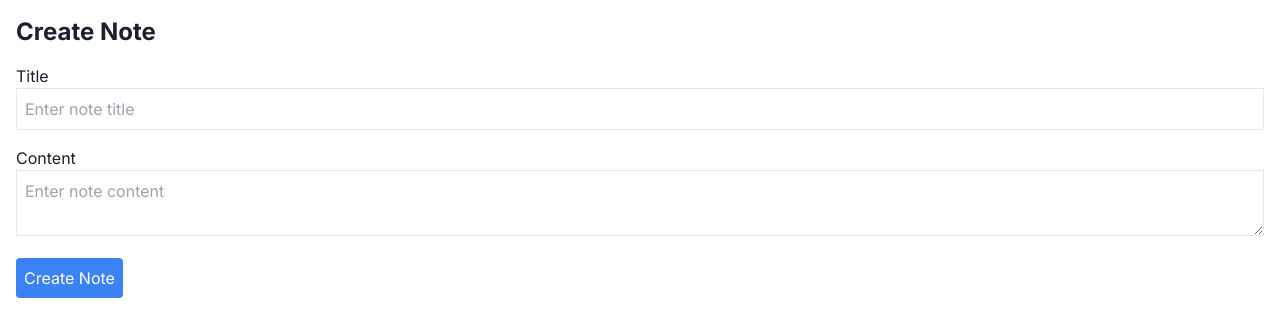
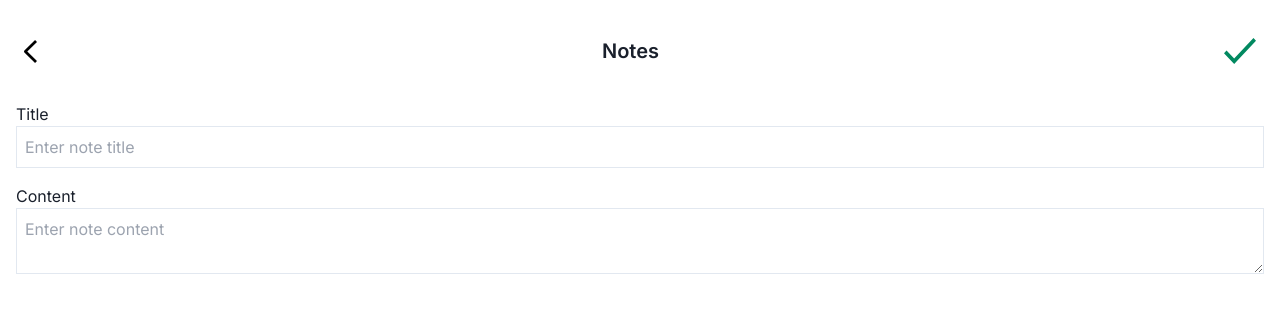
Before and after one commit to Stepheeeen/routine, a React (Vite) app: page /new in a window 1280 px wide. Shown: the top 336 px of the page. Built offline with nearby package versions, Linux system fonts and the light colour scheme.

Commit message:
notes styling

```diff
--- a/src/components/EditNote.jsx
+++ b/src/components/EditNote.jsx
@@ -27,7 +27,6 @@ const EditNote = () => {
 
   return (
     <div className="p-4">
-      <h1 className="text-2xl font-bold">Edit Note</h1>
       {note ? (
         <NoteForm
           title={note.title}
--- a/src/components/NoteForm.jsx
+++ b/src/components/NoteForm.jsx
@@ -1,7 +1,9 @@
 // src/components/NoteForm.jsx
 import React, { useState, useEffect } from 'react';
-import { useNavigate, useParams } from 'react-router-dom';
+import { Link, useNavigate, useParams } from 'react-router-dom';
 import { useNotes } from '../context/NotesContext';
+import Done from '../assets/icons/doneIcon.svg'
+import Back from '../assets/icons/returnIcon.svg'
 
 const NoteForm = () => {
   const { addNote, updateNote, notes } = useNotes();
@@ -35,9 +37,20 @@ const NoteForm = () => {
   };
 
   return (
-    <div className="p-4">
-      <h1 className="text-2xl font-bold">{id ? 'Edit Note' : 'Create Note'}</h1>
-      <form onSubmit={handleSubmit} className="mt-4">
+    <div className="p-4 w-[100%]">
+    <div className={`p-2 py-5 flex justify-between items-center`}>
+      <Link to={'/note'}>
+        <img src={Back} alt={id ? 'Update Note' : 'Create Note'} />
+      </Link>
+      <h1 className='text-[20px] font-[600]'>
+        Notes
+      </h1>
+      <button onClick={handleSubmit} type="submit" className="">
+        <img src={Done} alt={id ? 'Update Note' : 'Create Note'} />
+      </button>
+    </div>
+
+      <form className="mt-4">
         <div>
           <label className="block">Title</label>
           <input
@@ -59,9 +72,7 @@ const NoteForm = () => {
             required
           />
         </div>
-        <button type="submit" className="mt-4 bg-blue-500 text-white p-2 rounded">
-          {id ? 'Update Note' : 'Create Note'}
-        </button>
+
       </form>
     </div>
   );
```
